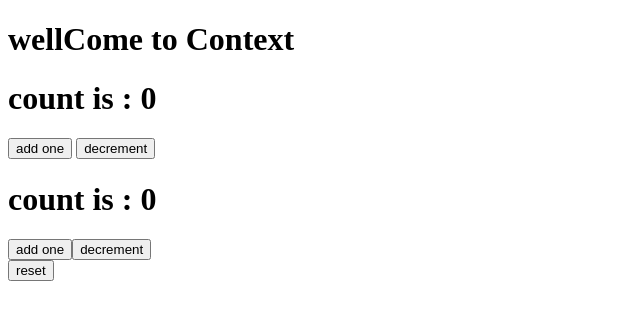
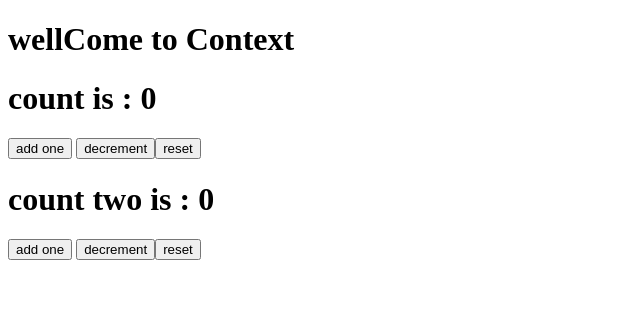
Before and after one commit to ManiRamezanpour/React-Learning, a React (Create React App) app: page / in a window 1280 px wide. Shown: the top 320 px of the page, without its empty margins (0-640 px from the left). Built offline with nearby package versions, Linux system fonts and the light colour scheme.

Commit message:
use Mulltiple Reducer

```diff
--- a/src/App.js
+++ b/src/App.js
@@ -2,6 +2,7 @@ import React, { Component } from "react";
 import Wrapper from "./Components/HOC/Wrapper";
 import CounterReducer from "./Components/Reducer/CounterReducer";
 import CounterProvider from "./Context/CounterProvider";
+import MulltipleReducer from "./Components/Reducer/MulltipleReducer";
 class App extends Component {
   state = {
     products: [
@@ -75,7 +76,8 @@ class App extends Component {
         <CounterProvider>
           <h1>wellCome to Context</h1>
           {/* <CounterOne /> */}
-          <CounterReducer />
+          {/* <CounterReducer /> */}
+          <MulltipleReducer />
         </CounterProvider>
         {/* <Navbar
           totalItem={this.state.products.filter((p) => p.quantity > 0).length}
--- /dev/null
+++ b/src/Components/Reducer/MulltipleReducer.js
@@ -0,0 +1,50 @@
+import { useReducer } from "react";
+const initialState = 0;
+const reducer = (state, action) => {
+  console.log(state, action);
+  switch (action.type) {
+    case "add":
+      return state + action.value;
+    case "decrement":
+      return state - action.value;
+    case "reset":
+      return initialState;
+    default:
+      return state;
+  }
+};
+
+const CounterReducer = () => {
+  //TODO : use mulltiple reducer
+  const [count, dispatch] = useReducer(reducer, initialState);
+  const [countTwo, dispatchTwo] = useReducer(reducer, initialState);
+
+  //! initialState= count
+  //! reducer is func
+  return (
+    <div>
+      <div>
+        <h1>count is : {count}</h1>
+        <button onClick={() => dispatch({ type: "add", value: 1 })}>
+          add one
+        </button>{" "}
+        <button onClick={() => dispatch({ type: "decrement", value: 1 })}>
+          decrement
+        </button>
+        <button onClick={() => dispatch({ type: "reset" })}>reset</button>
+      </div>
+      <div>
+        <h1>count two is : {countTwo}</h1>
+        <button onClick={() => dispatchTwo({ type: "add", value: 1 })}>
+          add one
+        </button>{" "}
+        <button onClick={() => dispatchTwo({ type: "decrement", value: 1 })}>
+          decrement
+        </button>
+        <button onClick={() => dispatchTwo({ type: "reset" })}>reset</button>
+      </div>
+    </div>
+  );
+};
+
+export default CounterReducer;
```
Also changed, not shown: src/Context/CounterProvider.js (line endings or trailing spaces).
